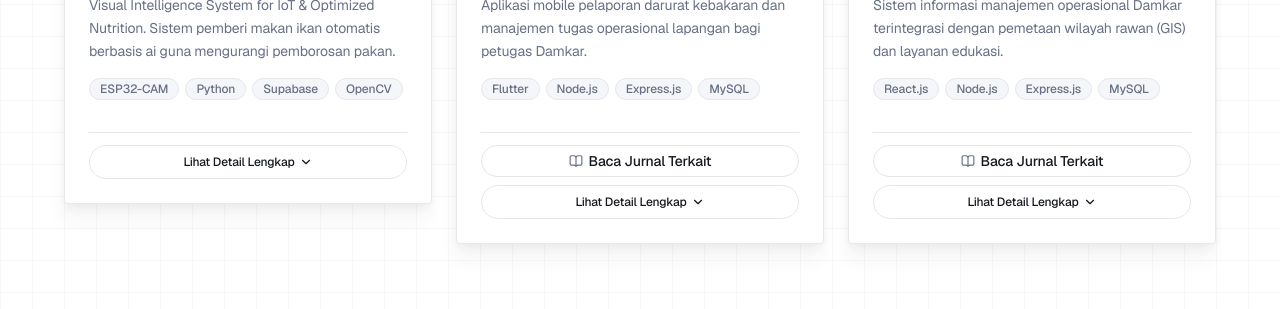
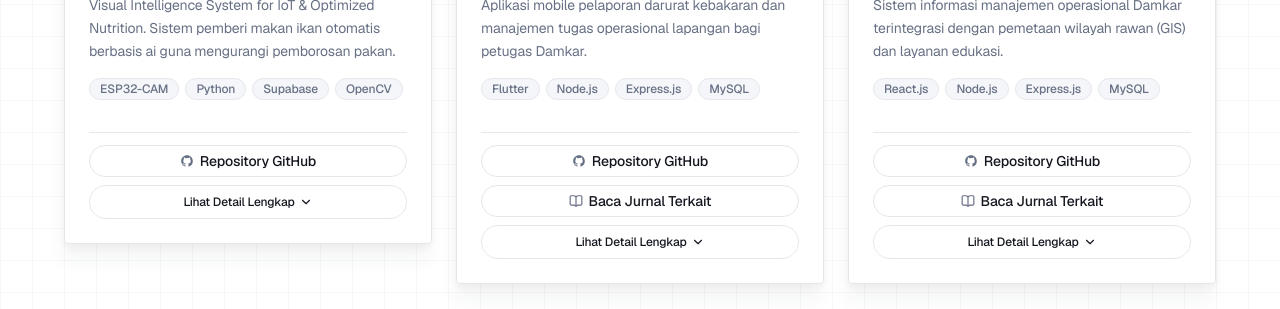
Before and after one commit to DendiSt/Portofolio, a Next.js app: page / in a window 1280 px wide. Shown: the part 2140-2449 px from the top of the page. Built offline with nearby package versions, Linux system fonts and the light colour scheme.

Commit message:
feat:button link github

```diff
--- a/components/Projects.tsx
+++ b/components/Projects.tsx
@@ -3,6 +3,18 @@
 import { useState, useEffect, useRef } from 'react';
 import { Database, Code2, Cpu, ChevronDown, ChevronUp, ChevronLeft, ChevronRight, CheckCircle2, Sparkles, Smartphone, Monitor, BookOpen } from 'lucide-react';
 import { useScrollAnimation } from '@/hooks/useScrollAnimation';
+
+function GithubIcon({ className = "w-3.5 h-3.5" }: { className?: string }) {
+  return (
+    <svg className={className} fill="currentColor" viewBox="0 0 24 24" aria-hidden="true">
+      <path
+        fillRule="evenodd"
+        d="M12 2C6.477 2 2 6.484 2 12.017c0 4.425 2.865 8.18 6.839 9.504.5.092.682-.217.682-.483 0-.237-.008-.868-.013-1.703-2.782.605-3.369-1.343-3.369-1.343-.454-1.158-1.11-1.466-1.11-1.466-.908-.62.069-.608.069-.608 1.003.07 1.53 1.032 1.53 1.032.892 1.53 2.341 1.088 2.91.832.092-.647.35-1.088.636-1.338-2.22-.253-4.555-1.113-4.555-4.951 0-1.093.39-1.988 1.029-2.688-.103-.253-.446-1.272.098-2.65 0 0 .84-.27 2.75 1.026A9.564 9.564 0 0112 6.844c.85.004 1.705.115 2.504.337 1.909-1.296 2.747-1.027 2.747-1.027.546 1.379.202 2.398.1 2.651.64.7 1.028 1.595 1.028 2.688 0 3.848-2.339 4.695-4.566 4.943.359.309.678.92.678 1.855 0 1.338-.012 2.419-.012 2.747 0 .268.18.58.688.482A10.019 10.019 0 0022 12.017C22 6.484 17.522 2 12 2z"
+        clipRule="evenodd"
+      />
+    </svg>
+  );
+}
 
 interface Project {
   id: number;
@@ -34,7 +46,8 @@
     ],
     tech: ["ESP32-CAM", "Python", "Supabase", "OpenCV"],
     images: ["/images/vision.png", "/images/visionalat.png"],
-    icon: <Cpu className="w-5 h-5" />
+    icon: <Cpu className="w-5 h-5" />,
+    githubUrl: "https://github.com/DendiSt/Project_Vision_AIoT.git"
   },
   {
     id: 1,
@@ -51,6 +64,7 @@
     tech: ["Flutter", "Node.js", "Express.js", "MySQL"],
     images: ["/images/damkarMobile.png"],
     icon: <Smartphone className="w-5 h-5" />,
+    githubUrl: "https://github.com/DendiSt/Mobile-Damkar.git",
     journalUrl: "https://journal.publinesia.com/index.php/sistematik/article/view/193"
   },
   {
@@ -68,6 +82,7 @@
     tech: ["React.js", "Node.js", "Express.js", "MySQL"],
     images: ["/images/pemadam.png"],
     icon: <Monitor className="w-5 h-5" />,
+    githubUrl: "https://github.com/DendiSt/Web-Damkar.git",
     journalUrl: "https://journal.publinesia.com/index.php/sistematik/article/view/193"
   },
 ];
@@ -259,7 +274,20 @@
           </div>
 
           {/* Tombol Actions */}
-          <div className="flex flex-col gap-2 mt-4 pt-3 border-t border-hairline">
+          <div className="flex flex-col gap-2 mt-4 pt-3 border-t border-hairline dark:border-[#242f42]">
+            {proj.githubUrl && (
+              <a
+                href={proj.githubUrl}
+                target="_blank"
+                rel="noopener noreferrer"
+                onClick={(e) => e.stopPropagation()}
+                className="btn-hairline w-full py-2 px-3 rounded-[24px] text-xs font-medium text-ink dark:text-white bg-mist dark:bg-[#161e2c] hover:bg-paper dark:hover:bg-[#1f2a3c] transition-all flex items-center justify-center gap-1.5 border border-hairline dark:border-[#242f42]"
+              >
+                <GithubIcon className="w-3.5 h-3.5 text-slate dark:text-slate-300" />
+                <span>Repository GitHub</span>
+              </a>
+            )}
+
             {proj.journalUrl && (
               <a
                 href={proj.journalUrl}
@@ -268,7 +296,7 @@
                 onClick={(e) => e.stopPropagation()}
                 className="btn-hairline w-full py-2 px-3 rounded-[24px] text-xs font-medium text-ink dark:text-white bg-mist dark:bg-[#161e2c] hover:bg-paper dark:hover:bg-[#1f2a3c] transition-all flex items-center justify-center gap-1.5 border border-hairline dark:border-[#242f42]"
               >
-                <BookOpen className="w-3.5 h-3.5 text-slate" />
+                <BookOpen className="w-3.5 h-3.5 text-slate dark:text-slate-300" />
                 <span>Baca Jurnal Terkait</span>
               </a>
             )}
```
